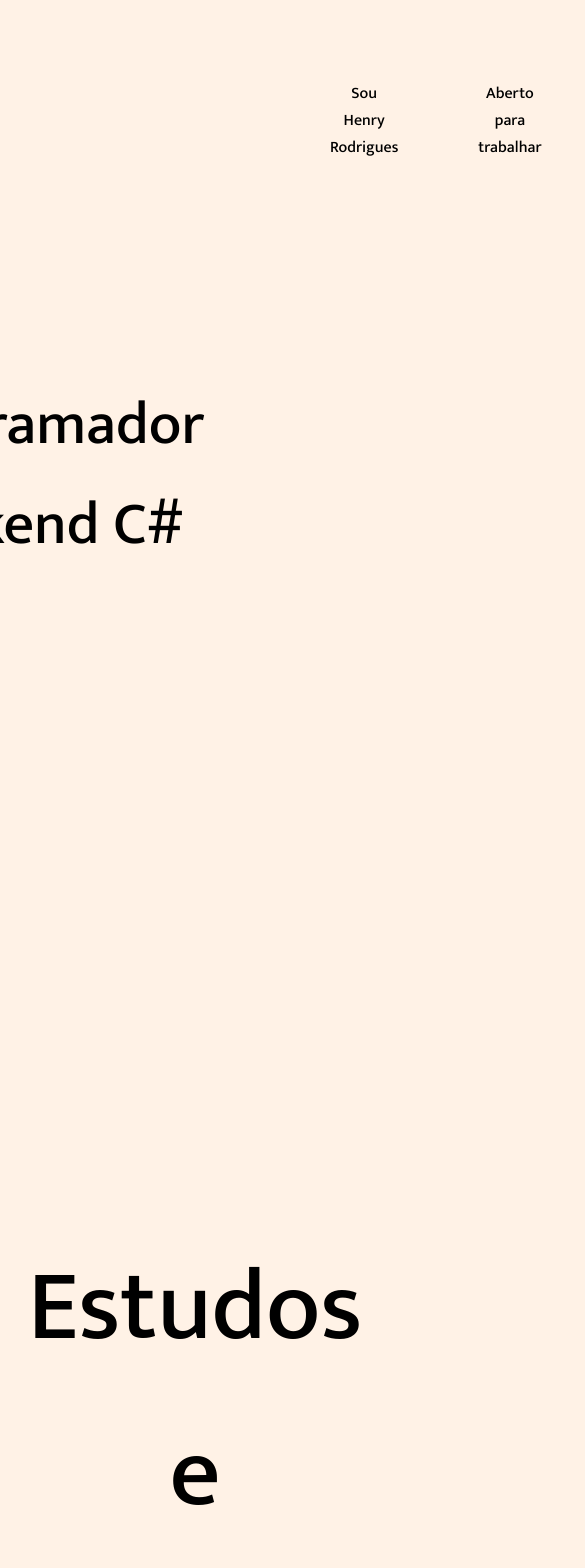
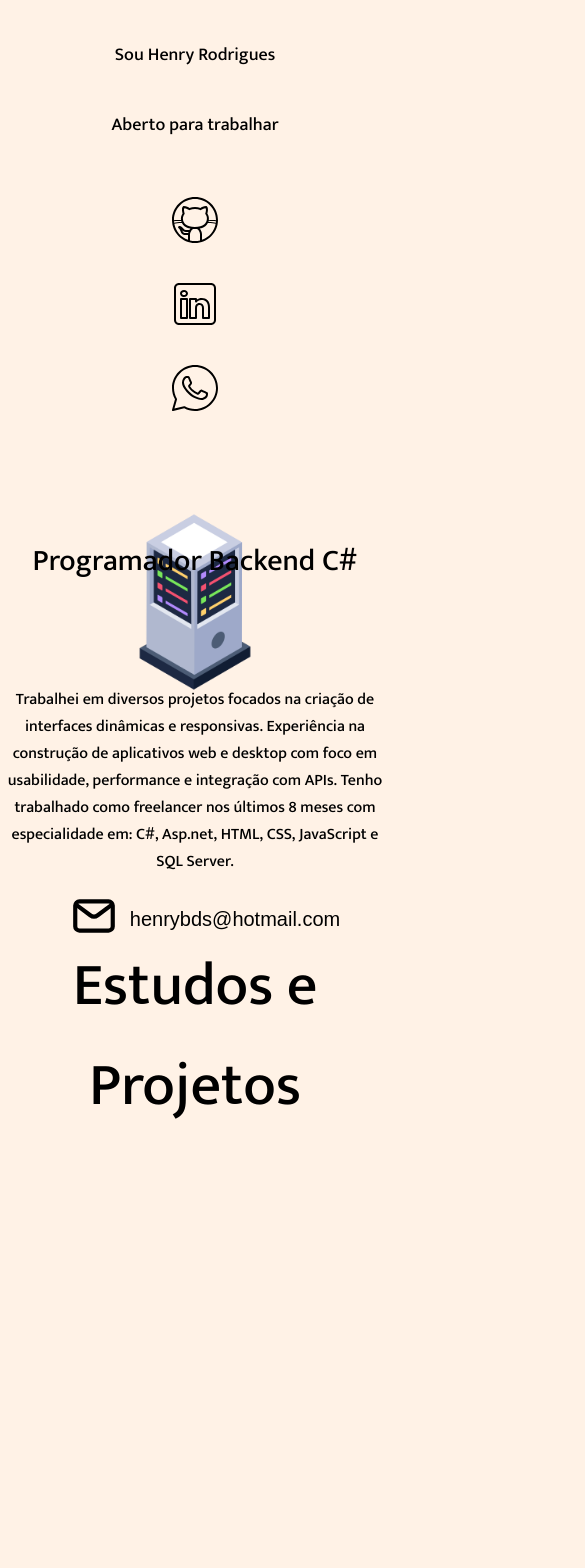
Before and after one commit to hnylp/portf-lio, a React (Create React App) app: page / in a window 390 px wide. Shown: the top 1568 px of the page, 585 px wide, since content can reach past the window. After the commit the page ends 1136 px from the top, so only its background shows below. Built offline with nearby package versions, Linux system fonts and the light colour scheme.

Commit message:
Ajustando a responsividade do CSS

```diff
--- a/src/App.css
+++ b/src/App.css
@@ -13,13 +13,13 @@
   }
 }
 
-p
-{
-    font-family: "Mukta", sans-serif;
-    font-weight: 500;
-    font-style: normal;
+p {
+  font-family: "Mukta", sans-serif;
+  font-weight: 500;
+  font-style: normal;
+}
 
-}
+
 .App-header {
   display: flex;
   flex-direction: row;
@@ -29,23 +29,16 @@ p
   padding: 20px 20px;
 }
 
-.icons
-{
+.icons {
   display: flex;
   flex-direction: row;
   justify-content: space-between;
   padding: 20px;
   margin-left: 150px;
-
 }
 
-
-
-.icons img
-{
-  cursor: auto;
+.icons img {
   cursor: pointer;
-  justify-content: space-between;
   margin: 15px;
 }
 
@@ -54,27 +47,19 @@ p
   color: #61dafb;
 }
 
-.about-me
-{
+.about-me {
   display: flex;
   flex-direction: row;
   justify-content: space-between;
   padding: 20px;
   margin-left: 250px;
-
-
 }
 
-.about-me p
-{
-    margin: 40px;
-
-
+.about-me p {
+  margin: 40px;
 }
 
-
-.logo-servidor
-{
+.logo-servidor {
   position: relative;
   z-index: 1;
   top: 200px;
@@ -82,51 +67,126 @@ p
   left: -450px;
 }
 
-.p1
-{
+.p1 {
   position: relative;
   top: -280px;
   right: 160px;
   z-index: 2;
   font-size: 60px;
-
 }
 
-.copy-email
-{
+.copy-email {
   position: relative;
   height: 10px;
   width: 500px;
   top: -160px;
   left: 600px;
-
 }
 
+.preencher-email {
+  position: relative;
+  left: 10px;
+}
 
-.preencher-email
-{
-  display: flex;
-  align-items: center;
-
-}
 .icon-email {
   height: 50px;
-
 }
 
 .button-email {
+  position: relative;
+  bottom: 15px;
+  left: 5px;
   height: 35px;
   font-size: 25px;
   border: 0;
   background-color: transparent;
-
 }
 
-.estudo_projeto
-{
+.estudo_projeto {
   position: relative;
   top: 200px;
   font-size: 100px;
+}
 
+/* responsividade p dispositivos */
+@media (max-width: 1024px) {
+  .App-header, .icons, .about-me {
+    flex-direction: column;
+    align-items: center;
+  }
 
+  .about-me {
+    margin-left: 0;
+  }
+
+  .logo-servidor {
+    left: 0;
+    top: 100px;
+    height: 250px;
+  }
+
+  .p1 {
+    top: -200px;
+    font-size: 40px;
+    right: 0;
+  }
+
+  .copy-email {
+    left: 0;
+    top: -100px;
+    width: 80%;
+  }
+
+  .estudo_projeto {
+    font-size: 80px;
+  }
 }
+
+@media (max-width: 768px) {
+  .App-header, .icons, .about-me {
+    flex-direction: column;
+    padding: 10px;
+  }
+
+  .icons {
+    margin-left: 0;
+    padding: 10px;
+  }
+
+  .about-me {
+    margin-left: 0;
+    padding: 10px;
+  }
+
+  .about-me p {
+    margin: 20px;
+    font-size: 18px;
+  }
+
+  .logo-servidor {
+    left: 0;
+    top: 50px;
+    height: 200px;
+  }
+
+  .p1 {
+    top: -150px;
+    font-size: 30px;
+    right: 0;
+  }
+
+  .copy-email {
+    left: 0;
+    top: -80px;
+    width: 100%;
+  }
+
+  .estudo_projeto {
+    font-size: 60px;
+    top: 100px;
+  }
+
+  .button-email {
+    font-size: 20px;
+  }
+}
--- a/src/App.js
+++ b/src/App.js
@@ -47,7 +47,7 @@ function App() {
 
           <div className="copy-email">
 
-        <p>Trabalhei em diversos projetos focados na criação de interfaces dinâmicas e responsivas.
+        <p className="p2">Trabalhei em diversos projetos focados na criação de interfaces dinâmicas e responsivas.
           Experiência na construção de aplicativos web e desktop com foco em usabilidade, performance e integração com APIs.
           Tenho trabalhado como freelancer nos últimos 8 meses com especialidade em: C#, Asp.net, HTML, CSS, JavaScript e SQL Server.
           </p>
```
